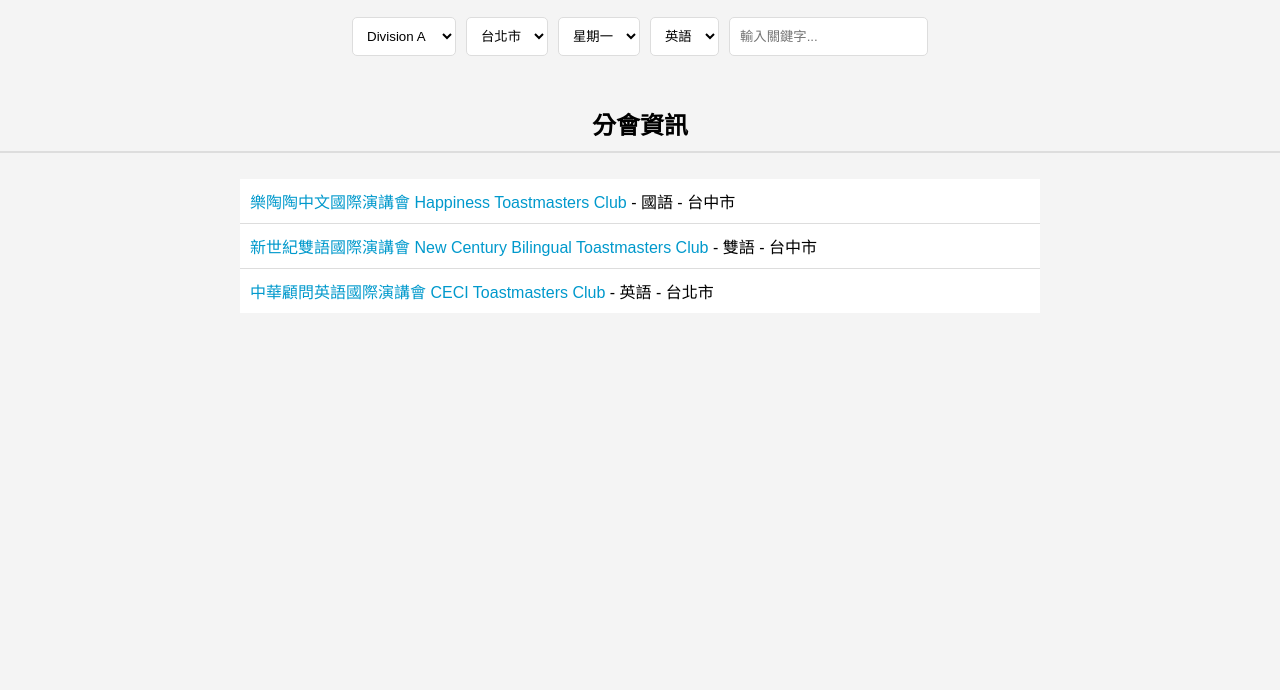
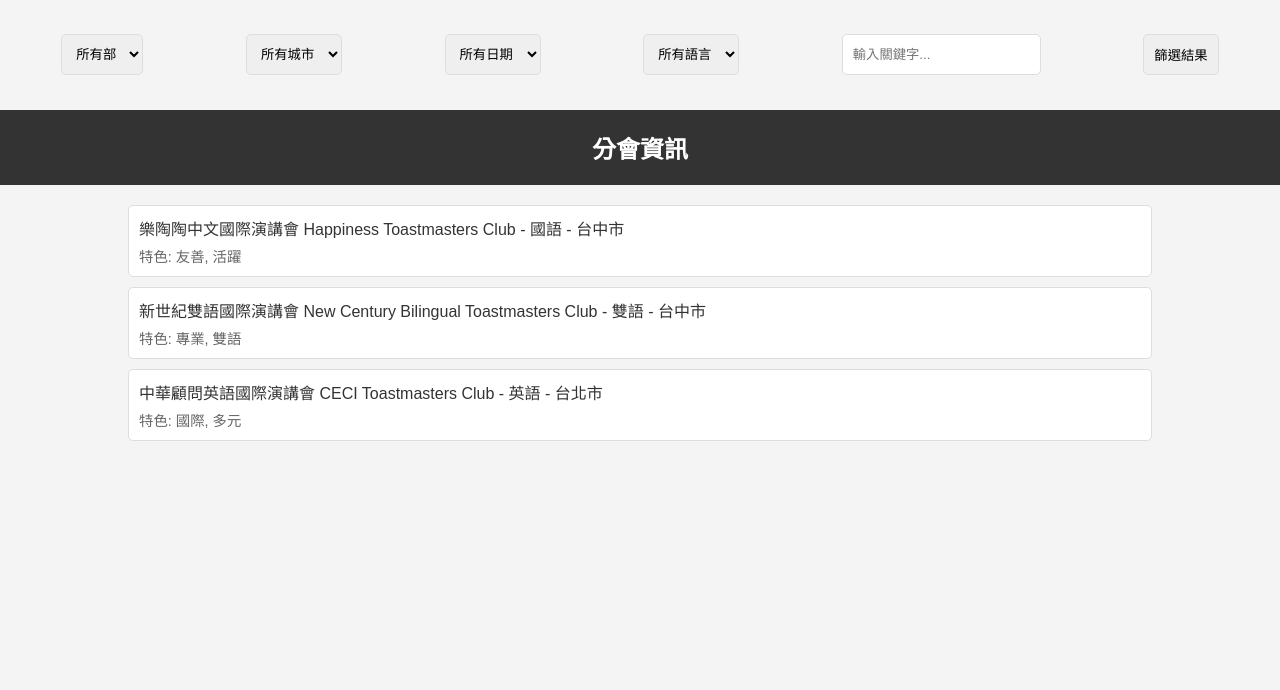
Before and after one commit to toastmasters-d67/club-search-demo, a plain HTML site: page index.html in a window 1280 px wide. Shown: the part 110-800 px from the top of the page. Drawn offline with Linux system fonts and the light colour scheme.

Commit message:
Add files via upload

```diff
--- a/index.html
+++ b/index.html
@@ -13,25 +13,27 @@
 
     <div class="selectors">
         <select id="divisionSelect">
-            <option value="A">Division A</option>
-            <option value="B">Division B</option>
-            <option value="C">Division C</option>
-            <option value="D">Division D</option>
-            <option value="E">Division E</option>
-            <option value="F">Division F</option>
-            <option value="G">Division G</option>
-            <option value="H">Division H</option>
-            <option value="I">Division I</option>
-            <option value="J">Division J</option>
-            <option value="K">Division K</option>
-            <option value="L">Division L</option>
-            <option value="M">Division M</option>
-            <option value="N">Division N</option>
-            <option value="O">Division O</option>
-            <option value="P">Division P</option>
+            <option value="all">所有部</option>
+            <option value="A">A部</option>
+            <option value="B">B部</option>
+            <option value="C">C部</option>
+            <option value="D">D部</option>
+            <option value="E">E部</option>
+            <option value="F">F部</option>
+            <option value="G">G部</option>
+            <option value="H">H部</option>
+            <option value="I">I部</option>
+            <option value="J">J部</option>
+            <option value="K">K部</option>
+            <option value="L">L部</option>
+            <option value="M">M部</option>
+            <option value="N">N部</option>
+            <option value="O">O部</option>
+            <option value="P">P部</option>
         </select>
 
-        <select>
+        <select id="citySelect">
+            <option value="all">所有城市</option>
             <option value="台北市">台北市</option>
             <option value="新北市">新北市</option>
             <option value="桃園市">桃園市</option>
@@ -54,7 +56,8 @@
             <option value="連江縣">連江縣</option>
         </select>
 
-        <select>
+        <select id="meetingDaySelect">
+            <option value="all">所有日期</option>
             <option value="星期一">星期一</option>
             <option value="星期二">星期二</option>
             <option value="星期三">星期三</option>
@@ -64,7 +67,8 @@
             <option value="星期日">星期日</option>
         </select>
 
-        <select>
+        <select id="languageSelect">
+            <option value="all">所有語言</option>
             <option value="英語">英語</option>
             <option value="日語">日語</option>
             <option value="國語">國語</option>
@@ -74,13 +78,24 @@
         </select>
 
         <input type="text" id="keywordSearch" placeholder="輸入關鍵字...">
+        <button id="filterButton">篩選結果</button>
     </div>
 
     <h2>分會資訊</h2>
     <ul id="clubList">
-        <li data-division="A"><a href="http://ckc300.blogspot.tw/">樂陶陶中文國際演講會 Happiness Toastmasters Club</a> - 國語 - 台中市</li>
-        <li data-division="B"><a href="http://ncb.toastmasters.club.tw/">新世紀雙語國際演講會 New Century Bilingual Toastmasters Club</a> - 雙語 - 台中市</li>
-        <li data-division="A"><a href="http://ceci.toastmastersclubs.org/">中華顧問英語國際演講會 CECI Toastmasters Club</a> - 英語 - 台北市</li>
+        <li data-division="A" data-city="台中市" data-meeting-day="星期一" data-language="國語" data-features="友善,活躍">
+            <a href="http://ckc300.blogspot.tw/">樂陶陶中文國際演講會 Happiness Toastmasters Club</a> - 國語 - 台中市
+            <span class="features">特色: 友善, 活躍</span>
+        </li>
+        <li data-division="B" data-city="台中市" data-meeting-day="星期三" data-language="雙語" data-features="專業,雙語">
+            <a href="http://ncb.toastmasters.club.tw/">新世紀雙語國際演講會 New Century Bilingual Toastmasters Club</a> - 雙語 - 台中市
+            <span class="features">特色: 專業, 雙語</span>
+        </li>
+        <li data-division="A" data-city="台北市" data-meeting-day="星期五" data-language="英語" data-features="國際,多元">
+            <a href="http://ceci.toastmastersclubs.org/">中華顧問英語國際演講會 CECI Toastmasters Club</a> - 英語 - 台北市
+            <span class="features">特色: 國際, 多元</span>
+        </li>
+        <!-- 這裡可以添加其他分會的資訊，格式與上面的例子相同 -->
     </ul>
 
     <script src="script.js"></script>
--- a/script.js
+++ b/script.js
@@ -1,21 +1,30 @@
-document.getElementById('divisionSelect').addEventListener('change', function() {
-    filterResults();
-});
-
-document.getElementById('keywordSearch').addEventListener('input', function() {
+document.getElementById('filterButton').addEventListener('click', function() {
     filterResults();
 });
 
 function filterResults() {
     var selectedDivision = document.getElementById('divisionSelect').value;
+    var selectedCity = document.getElementById('citySelect').value;
+    var selectedMeetingDay = document.getElementById('meetingDaySelect').value;
+    var selectedLanguage = document.getElementById('languageSelect').value;
     var keyword = document.getElementById('keywordSearch').value.toLowerCase();
     var clubs = document.querySelectorAll('#clubList li');
 
     clubs.forEach(function(club) {
         var clubName = club.querySelector('a').textContent.toLowerCase();
+        var clubFeatures = club.getAttribute('data-features').toLowerCase();
+        var matchesKeyword = clubName.includes(keyword) || clubFeatures.includes(keyword);
+
         var clubDivision = club.getAttribute('data-division');
+        var clubCity = club.getAttribute('data-city');
+        var clubMeetingDay = club.getAttribute('data-meeting-day');
+        var clubLanguage = club.getAttribute('data-language');
 
-        if (clubName.includes(keyword) && clubDivision === selectedDivision) {
+        if (matchesKeyword &&
+            (clubDivision === selectedDivision || selectedDivision === 'all') &&
+            (clubCity === selectedCity || selectedCity === 'all') &&
+            (clubMeetingDay === selectedMeetingDay || selectedMeetingDay === 'all') &&
+            (clubLanguage === selectedLanguage || selectedLanguage === 'all')) {
             club.style.display = 'block';
         } else {
             club.style.display = 'none';
--- a/styles.css
+++ b/styles.css
@@ -1,78 +1,89 @@
-/* 基本樣式 */
 body {
-    font-family: 'Arial', sans-serif;
-    background-color: #f4f4f4;
+    font-family: Arial, sans-serif;
     margin: 0;
     padding: 0;
-    display: flex;
-    flex-direction: column;
-    align-items: center;
+    background-color: #f4f4f4;
+    color: #333;
 }
 
-h1 {
-    background-color: #0099cc;
+h1, h2 {
+    text-align: center;
+    padding: 20px;
+    background-color: #333;
     color: #fff;
-    width: 100%;
-    text-align: center;
-    padding: 20px 0;
-    margin-bottom: 20px;
 }
 
 .selectors {
     display: flex;
-    gap: 10px;
+    justify-content: space-around;
+    flex-wrap: wrap;
     margin-bottom: 20px;
+    padding: 10px;
 }
 
-select, #keywordSearch {
+select, #keywordSearch, #filterButton {
     padding: 10px;
+    margin: 5px;
     border: 1px solid #ddd;
     border-radius: 5px;
-    background-color: #fff;
-    transition: border-color 0.3s;
 }
 
-select:hover, #keywordSearch:hover {
-    border-color: #0099cc;
-}
-
-h2 {
-    width: 100%;
-    text-align: center;
-    background-color: #f4f4f4;
-    border-bottom: 2px solid #ddd;
-    padding: 10px 0;
-    margin-bottom: 10px;
-}
-
-ul {
+#clubList {
     list-style-type: none;
     padding: 0;
     width: 80%;
-    max-width: 800px;
+    margin: 0 auto;
 }
 
-li {
+#clubList li {
+    background-color: #fff;
     padding: 10px;
-    border-bottom: 1px solid #ddd;
-    background-color: #fff;
-    transition: background-color 0.3s;
+    margin-bottom: 10px;
+    border: 1px solid #ddd;
+    border-radius: 5px;
 }
 
-li:last-child {
-    border-bottom: none;
+#clubList a {
+    text-decoration: none;
+    color: #333;
 }
 
-li:hover {
-    background-color: #e9e9e9;
+.features {
+    display: block;
+    margin-top: 5px;
+    font-size: 0.9em;
+    color: #666;
 }
 
-a {
-    text-decoration: none;
-    color: #0099cc;
-    transition: color 0.3s;
+/* 響應式設計 */
+@media only screen and (max-width: 768px) {
+    .selectors {
+        flex-direction: column;
+        gap: 10px;
+        align-items: center;
+    }
+
+    select, #keywordSearch, #filterButton {
+        width: 100%;
+        max-width: 300px;
+        margin-bottom: 10px;
+    }
+
+    ul {
+        width: 90%;
+    }
 }
 
-a:hover {
-    color: #006688;
+@media only screen and (max-width: 480px) {
+    h1, h2 {
+        font-size: 1.2em;
+    }
+
+    select, #keywordSearch, #filterButton {
+        font-size: 0.9em;
+    }
+
+    li {
+        font-size: 0.9em;
+    }
 }
```
